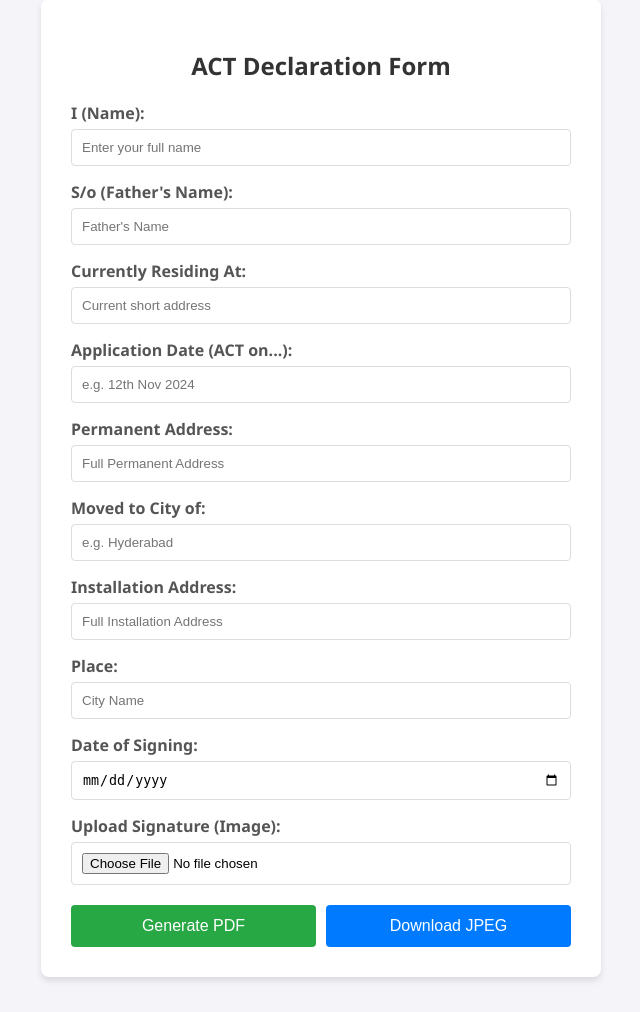
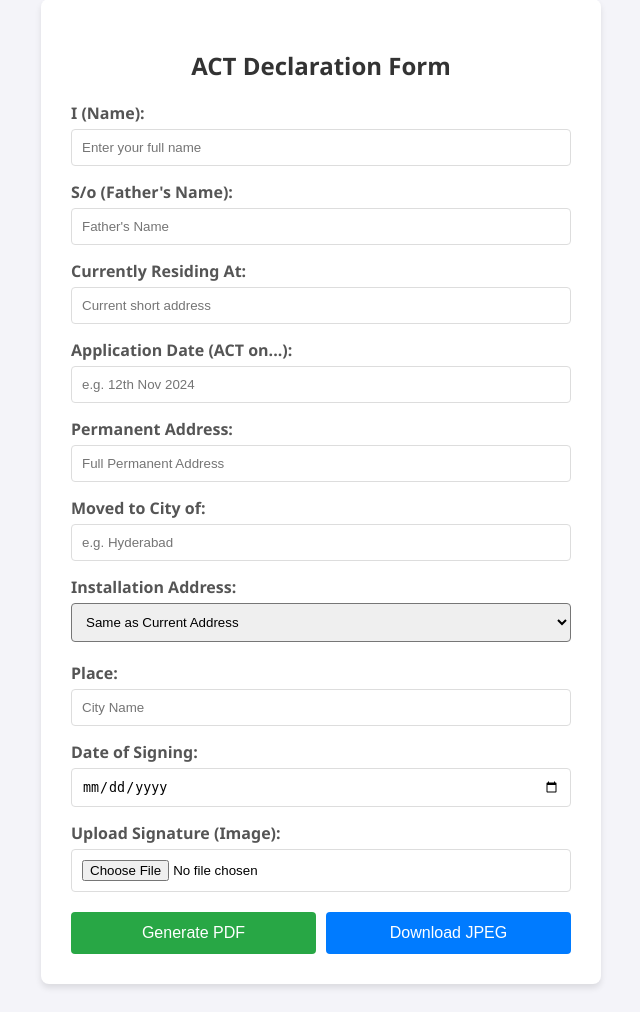
Before and after one commit to sanampavansai/Declaration-Form, a Flask app: page / in a window 1280 px wide. Shown: the part 29-1041 px from the top of the page, without its empty margins (319-959 px from the left). Before the commit the page ends 1010 px from the top, so only its background shows below. Run offline with Flask 3, Linux system fonts and the light colour scheme.

Commit message:
Added background removal and address auto-copy

```diff
--- a/app.py
+++ b/app.py
@@ -3,6 +3,7 @@ from datetime import datetime
 from PIL import Image, ImageEnhance
 from flask import Flask, render_template, request, send_file
 import fitz  # PyMuPDF
+from rembg import remove
 
 app = Flask(__name__)
 UPLOAD_FOLDER = 'uploads'
@@ -87,11 +88,23 @@ def process_pdf():
         doc = fitz.open(pdf_path)
         page = doc[0]
 
-        # 1. Loop through text fields
+        # --- 1. AUTO-COPY LOGIC (Before the loop) ---
+        install_mode = request.form.get('install_mode', 'same')
+        form_overrides = {}
+        if install_mode == 'same':
+            # This copies the text!
+            form_overrides['install_address'] = request.form.get('current_address', '')
+        # --------------------------------------------
+
+        # --- 2. LOOP THROUGH FIELDS (Only Once!) ---
         for field_name, coords in POSITIONS.items():
             if field_name == "signature": continue
 
-            user_input = request.form.get(field_name, "")
+            # Check Override First
+            if field_name in form_overrides:
+                user_input = form_overrides[field_name]
+            else:
+                user_input = request.form.get(field_name, "")
 
             # Date Fix
             if user_input and (field_name == "sign_date" or field_name == "app_date"):
@@ -102,66 +115,58 @@ def process_pdf():
                     pass
 
             if user_input:
-                # CHECK IF THIS FIELD NEEDS WRAPPING
+                # Text Wrapping Logic
                 if "width_limit" in coords:
                     line1, line2 = fit_text_in_lines(page, user_input, "tiro", 12, coords["width_limit"])
-
-                    # Print Line 1
                     page.insert_text((coords['x'], coords['y']), line1, fontsize=12, fontname="tiro", color=(0, 0, 0))
-
-                    # Print Line 2 (If exists)
                     if line2:
                         page.insert_text((coords['x2'], coords['y2']), line2, fontsize=12, fontname="tiro", color=(0, 0, 0))
                 else:
-                    # Normal Printing
+                    # Normal Text
                     page.insert_text((coords['x'], coords['y']), user_input, fontsize=12, fontname="tiro", color=(0, 0, 0))
 
-        # 2. Handle Signature (FIXED POSITION & SIZE)
-        # 2. SMART SIGNATURE SCALING & CENTERING
+        # --- 3. SIGNATURE (With your settings: 0.1 Bright / 5.0 Contrast) ---
         sig_file = request.files.get('signature')
         if sig_file:
             sig_path = os.path.join(UPLOAD_FOLDER, "temp_sig.png")
 
-            # A. Process Image (Darken/Sharpen)
+            # AI Background Removal
             img = Image.open(sig_file)
-            img = ImageEnhance.Brightness(img).enhance(0.1)  # Darken Ink
-            img = ImageEnhance.Contrast(img).enhance(5.0)    # Whiten Background
-            img = ImageEnhance.Sharpness(img).enhance(2.0)   # Sharpen Lines
+            img = remove(img)
+            if img.mode != 'RGBA':
+                img = img.convert('RGBA')
+
+            # Your Specific Enhancements
+            enhancer = ImageEnhance.Brightness(img)
+            img = enhancer.enhance(0.1)  # Darken
+            enhancer = ImageEnhance.Contrast(img)
+            img = enhancer.enhance(5.0)  # High Contrast
+            enhancer = ImageEnhance.Sharpness(img)
+            img = enhancer.enhance(2.0)  # Sharpen
+
             img.save(sig_path, "PNG", quality=100)
 
-            # B. Get Dimensions
+            # Centering Logic
             img_w, img_h = img.size
-
-            # Get dimensions of our Allowed Box (from POSITIONS)
             box_x = POSITIONS["signature"]["x"]
             box_y = POSITIONS["signature"]["y"]
             box_w = POSITIONS["signature"]["width"]
             box_h = POSITIONS["signature"]["height"]
 
-            # C. Calculate Scaling Factor
-            # This logic finds the biggest size that fits without cutting the image
             scale = min(box_w / img_w, box_h / img_h)
-
             new_w = int(img_w * scale)
             new_h = int(img_h * scale)
 
-            # D. Calculate Centering Offsets
-            # This math moves the image to the exact center of the box
             offset_x = (box_w - new_w) / 2
             offset_y = (box_h - new_h) / 2
 
             final_x = box_x + offset_x
             final_y = box_y + offset_y
 
-            # E. Insert Image at Calculated Position
             img_rect = fitz.Rect(final_x, final_y, final_x + new_w, final_y + new_h)
             page.insert_image(img_rect, filename=sig_path)
 
-            # keep_proportion=True -> Prevents stretching
-            # overlay=True -> Ensures it sits on top of text
-            page.insert_image(img_rect, filename=sig_path, keep_proportion=True, overlay=True)
-
-        # 3. Output Logic (PDF/JPEG)
+        # --- 4. OUTPUT ---
         output_format = request.form.get('output_format', 'pdf')
         if output_format == 'jpeg':
             pix = page.get_pixmap(matrix=fitz.Matrix(2, 2))
--- a/requirements.txt
+++ b/requirements.txt
@@ -2,3 +2,5 @@ Flask
 PyMuPDF
 Pillow
 gunicorn
+rembg
+onnxruntime
--- a/templates/index.html
+++ b/templates/index.html
@@ -53,7 +53,13 @@
 
         <div class="form-group">
             <label>Installation Address:</label>
-            <input type="text" name="install_address" placeholder="Full Installation Address">
+
+            <select name="install_mode" id="install_mode" onchange="toggleInstallInput()" style="width: 100%; padding: 10px; margin-bottom: 5px; border-radius: 4px;">
+            <option value="same">Same as Current Address</option>
+            <option value="manual">Enter Manually</option>
+        </select>
+
+        <input type="text" name="install_address" id="install_address" placeholder="Enter Installation Address" style="display:none;">
         </div>
 
         <div class="form-group">
@@ -84,6 +90,19 @@
 </div>
     </form>
 </div>
+<script>
+    function toggleInstallInput() {
+        var mode = document.getElementById("install_mode").value;
+        var input = document.getElementById("install_address");
 
+        // If Manual, show the box. If Same, hide it.
+        if (mode === "manual") {
+            input.style.display = "block";
+        } else {
+            input.style.display = "none";
+            input.value = ""; // Optional: Clear it if they switch back
+        }
+    }
+</script>
 </body>
 </html>
```
Also changed, not shown: uploads/Filled_Declaration.jpg, uploads/temp_sig.png, 1 other file.
